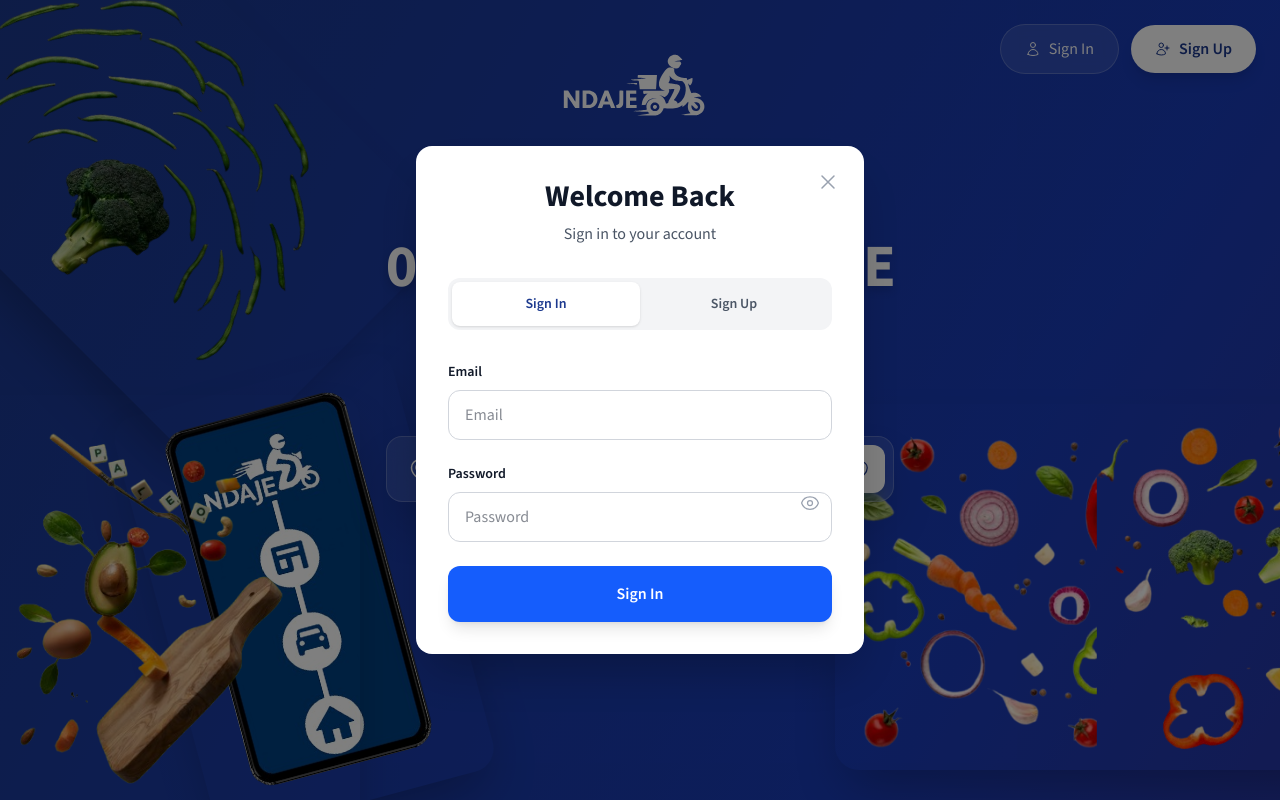
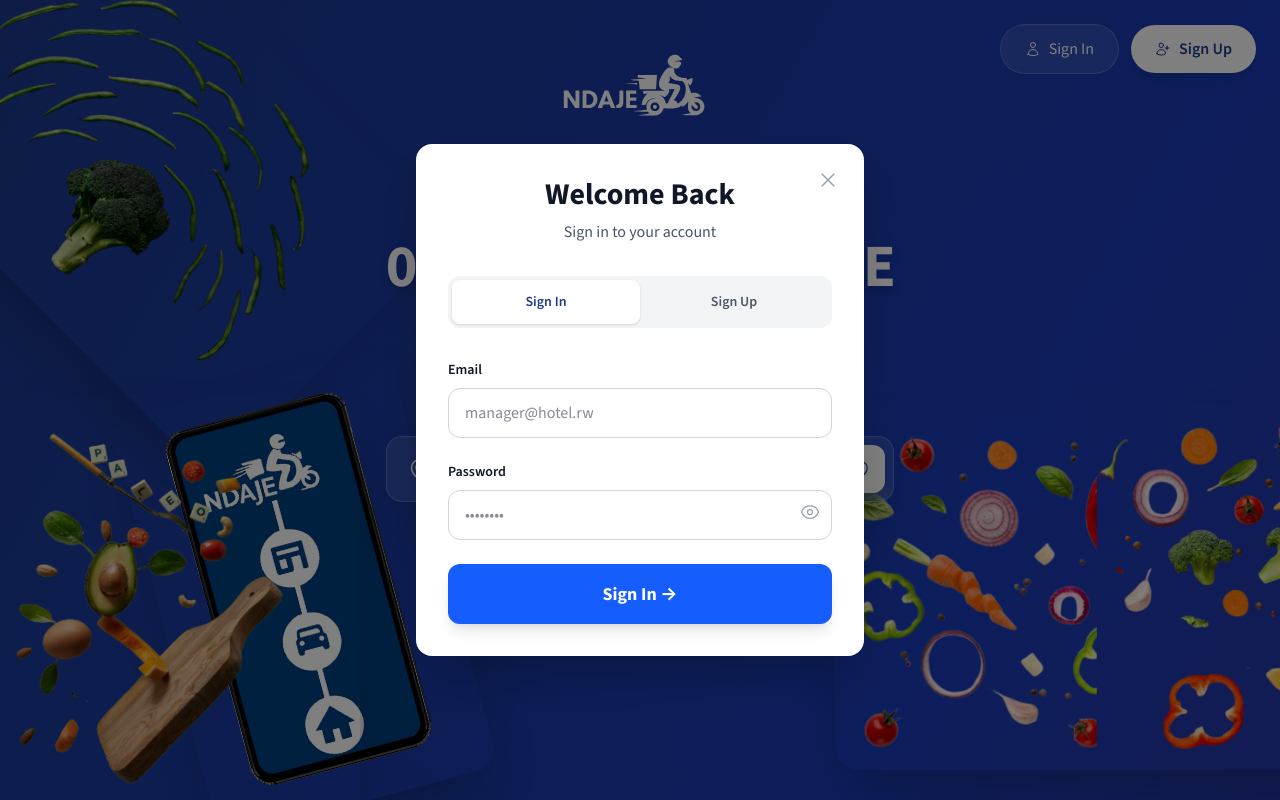
Before and after one commit to kingKAHUNA-eug/Ndaje-Hotel-supply, a React (Vite) app: page / in a window 1280 px wide. Both pictures are taken after a click on the button "Sign In". Shown: the top 800 px of the page. Built offline with nearby package versions, Linux system fonts and the light colour scheme; no server answers.

Commit message:
solved undefined token ✅

```diff
--- a/src/components/client/ClientLanding.jsx
+++ b/src/components/client/ClientLanding.jsx
@@ -181,6 +181,69 @@ function ClientLanding() {
   const handleLocationSelect = (location) => {
     setSelectedLocation(location);
     setShowMap(false);
+  };
+
+  // BULLETPROOF AUTH HANDLER — WORKS 100% OF THE TIME
+  const handleAuthSubmit = async (e) => {
+    e.preventDefault();
+    const formData = new FormData(e.target);
+    const isLogin = showLogin;
+
+    const email = formData.get('email')?.trim();
+    const password = formData.get('password');
+    const name = formData.get('name')?.trim();
+
+    if (!email || !password || (!isLogin && !name)) {
+      alert('Please fill all required fields');
+      return;
+    }
+
+    try {
+      const endpoint = isLogin
+        ? `${API_BASE_URL}/api/auth/login`
+        : `${API_BASE_URL}/api/auth/signup`;
+
+      const payload = isLogin
+        ? { email, password }
+        : { name, email, password, phone: formData.get('phone') || undefined };
+
+      const res = await fetch(endpoint, {
+        method: 'POST',
+        headers: { 'Content-Type': 'application/json' },
+        body: JSON.stringify(payload),
+      });
+
+      const data = await res.json();
+
+      if (!res.ok) {
+        const error = await data;
+        throw new Error(error.message || error.error || 'Authentication failed');
+      }
+
+      const result = await data;
+
+      // Works with data.data.token OR data.token — NEVER crashes again
+      const token = result?.data?.token || result?.token;
+      const user = result?.data?.user || result?.user;
+
+      if (!token || !user) {
+        throw new Error('Invalid response from server');
+      }
+
+      localStorage.setItem('token', token);
+      localStorage.setItem('user', JSON.stringify(user));
+
+      // SUCCESS — GO TO DASHBOARD
+      navigate('/ClientDashboard');
+
+      // Close modal
+      setShowLogin(false);
+      setShowSignup(false);
+
+    } catch (err) {
+      console.error('Auth error:', err);
+      alert(err.message || 'Login failed. Please try again.');
+    }
   };
 
   return (
@@ -504,129 +567,64 @@ function ClientLanding() {
               </button>
             </div>
 
-            {/* SIGN IN: Email + Password */}
-            {showLogin && (
-              <form
-                onSubmit={async (e) => {
-                  e.preventDefault();
-                  const email = e.target.email.value;
-                  const password = e.target.password.value;
+            {/* SINGLE FORM — WORKS FOR BOTH LOGIN & SIGNUP */}
+            <form onSubmit={handleAuthSubmit} className="space-y-6">
 
-                  try {
-                   const res = await fetch(`${API_BASE_URL}/auth/login`, {
-                      method: 'POST',
-                      headers: { 'Content-Type': 'application/json' },
-                      body: JSON.stringify({ email, password }),
-                    });
-                    const data = await res.json();
-                    if (!res.ok) throw new Error(data.message || 'Login failed');
-                     localStorage.setItem('token', data.data.token);
-                     navigate('/ClientDashboard'); // ← AUTO REDIRECT
-                  } catch (err) {
-                    alert(err.message);
-                  }
-                }}
-                className="space-y-6"
-              >
+              {/* Name field — only show on signup */}
+              {!showLogin && (
+                <div>
+                  <label className="block text-sm font-semibold text-gray-900 mb-2">Hotel/Business Name</label>
+                  <input
+                    name="name"
+                    type="text"
+                    required
+                    placeholder="e.g. Marriott Kigali"
+                    className="w-full px-4 py-3 border border-gray-300 rounded-xl focus:ring-2 focus:ring-blue-500 focus:border-blue-500 text-gray-900 transition-colors"
+                  />
+                </div>
+              )}
+
+              <div>
                 <label className="block text-sm font-semibold text-gray-900 mb-2">Email</label>
                 <input
                   name="email"
                   type="email"
-                  placeholder="Email"
                   required
+                  placeholder="manager@hotel.rw"
                   className="w-full px-4 py-3 border border-gray-300 rounded-xl focus:ring-2 focus:ring-blue-500 focus:border-blue-500 text-gray-900 transition-colors"
                 />
+              </div>
+
               <div className="relative">
                 <label className="block text-sm font-semibold text-gray-900 mb-2">Password</label>
                 <input
                   name="password"
                   type={showPassword ? "text" : "password"}
-                    placeholder="Password"
                   required
+                  minLength="6"
+                  placeholder="••••••••"
                   className="w-full px-4 py-3 border border-gray-300 rounded-xl focus:ring-2 focus:ring-blue-500 focus:border-blue-500 text-gray-900 transition-colors pr-12"
                 />
                 <button
                   type="button"
                   onClick={() => setShowPassword(!showPassword)}
-                    className="absolute right-3 top-1/2 -translate-y-1/2 text-gray-400 hover:text-gray-600"
+                  className="absolute right-3 top-10 text-gray-400 hover:text-gray-600"
                 >
                   {showPassword ? <EyeSlashIcon className="w-5 h-5" /> : <EyeIcon className="w-5 h-5" />}
                 </button>
               </div>
+
               <button
                 type="submit"
-                  className="w-full bg-blue-600 text-white rounded-xl px-4 py-4 font-semibold hover:bg-blue-700 transition-colors shadow-lg hover:shadow-xl"
+                className="w-full bg-blue-600 text-white rounded-xl px-4 py-4 font-bold text-lg hover:bg-blue-700 transition-all shadow-lg hover:shadow-xl"
               >
-                  Sign In
-                </button>
-              </form>
-            )}
-
-            {/* SIGN UP: Full form + Social */}
-            {showSignup && (
-              <>
-                <form
-                  onSubmit={async (e) => {
-                    e.preventDefault();
-                    const formData = new FormData(e.target);
-                    // USE name DIRECTLY — NO firstName/lastName
-                       const payload = {
-                        name: formData.get('name').trim(),
-                        email: formData.get('email'),
-                        password: formData.get('password'),
-                        phone: formData.get('phone') || undefined,
-                  };
-
-                    try {
-                      const res = await fetch(`${API_BASE_URL}/api/auth/signup`, {
-                        method: 'POST',
-                        headers: { 'Content-Type': 'application/json' },
-                        body: JSON.stringify(payload),
-                      });
-                      const data = await res.json();
-                      if (!res.ok) throw new Error(data.message || 'Signup failed');
-                      // NO ALERT — SAVE TOKEN + REDIRECT
-                      localStorage.setItem('token', data.data.token);
-                     navigate('/ClientDashboard'); // ← AUTO REDIRECT
-                    } catch (err) {
-                      alert(err.message);
-                    }
-                  }}
-                  className="space-y-6"
-                >
-                  <div className="grid grid-cols-1 gap-4">
-                    <div>
-                      <label className="block text-sm font-semibold text-gray-900 mb-2">Name</label>
-                      <input name="name" type="text" required className="w-full px-4 py-3 border border-gray-300 rounded-xl focus:ring-2 focus:ring-blue-500 focus:border-blue-500 text-gray-900 transition-colors" />
-                    </div>
-                  </div>
-
-                  <div>
-                    <label className="block text-sm font-semibold text-gray-900 mb-2">Email</label>
-                    <input name="email" type="email" required className="w-full px-4 py-3 border border-gray-300 rounded-xl focus:ring-2 focus:ring-blue-500 focus:border-blue-500 text-gray-900 transition-colors" />
-                  </div>
-
-                  <div>
-                    <label className="block text-sm font-semibold text-gray-900 mb-2">Password</label>
-                    <div className="relative">
-                      <input
-                        name="password"
-                        type={showPassword ? "text" : "password"}
-                        required
-                        minLength="6"
-                        className="w-full px-4 py-3 border border-gray-300 rounded-xl focus:ring-2 focus:ring-blue-500 focus:border-blue-500 text-gray-900 transition-colors pr-12"
-                      />
-                      <button type="button" onClick={() => setShowPassword(!showPassword)} className="absolute right-3 top-1/2 -translate-y-1/2 text-gray-400 hover:text-gray-600">
-                        {showPassword ? <EyeSlashIcon className="w-5 h-5" /> : <EyeIcon className="w-5 h-5" />}
-                      </button>
-                    </div>
-                  </div>
-
-                  <button type="submit" className="w-full bg-blue-600 text-white rounded-xl px-4 py-4 font-semibold hover:bg-blue-700 transition-colors shadow-lg hover:shadow-xl">
-                    Create Account
+                {showLogin ? 'Sign In →' : 'Create Account →'}
               </button>
             </form>
 
+            {/* Google Sign In — only on signup */}
+            {!showLogin && (
+              <>
                 <div className="relative py-6">
                   <div className="absolute inset-0 flex items-center">
                     <div className="w-full border-t border-gray-300"></div>
@@ -649,8 +647,6 @@ function ClientLanding() {
                       <path fill="#EA4335" d="M12 5.38c1.62 0 3.06.56 4.21 1.64l3.15-3.15C17.45 2.09 14.97 1 12 1 7.7 1 3.99 3.47 2.18 7.07l3.66 2.84c.87-2.6 3.3-4.53 6.16-4.53z"/>
                     </svg>
                   </button>
-
-
                 </div>
               </>
             )}
```
Lines whose indentation alone changed are shown as unchanged.
